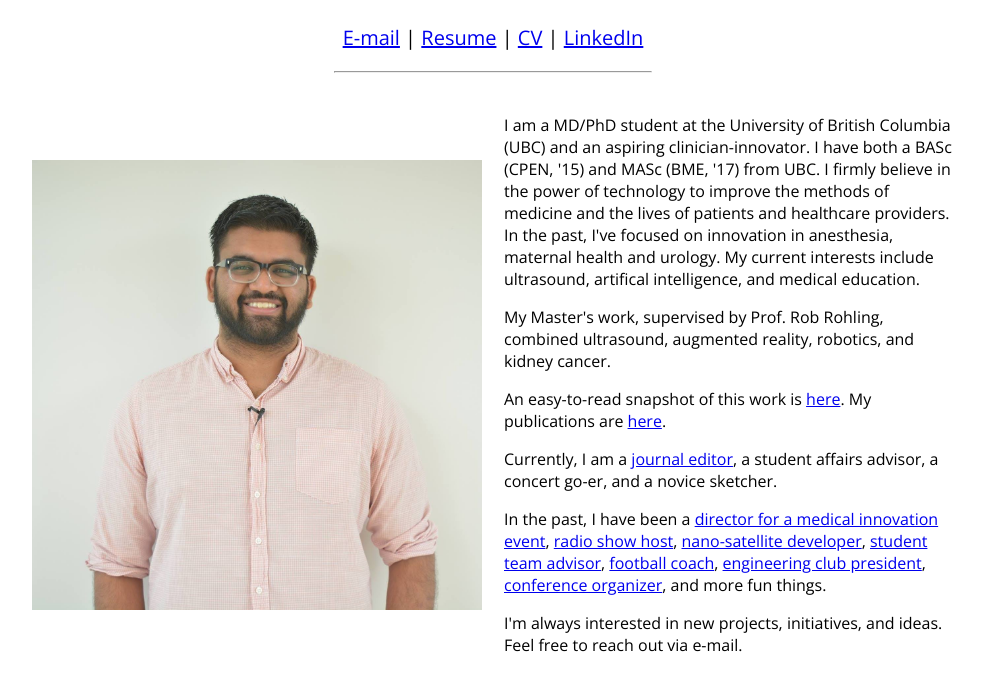
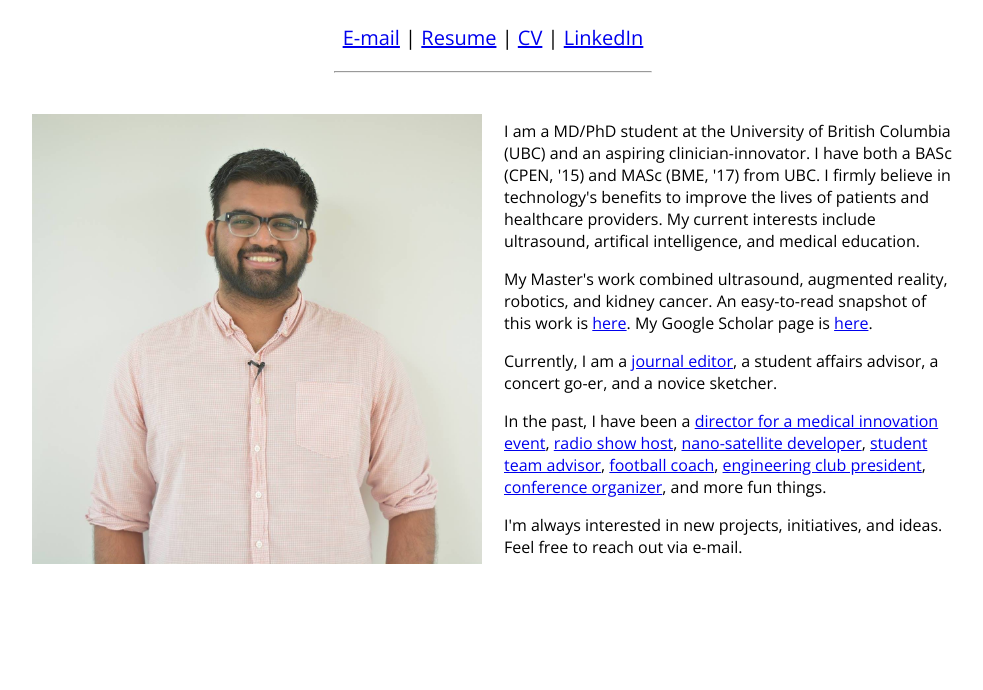
Before and after one commit to rsingla92/rsingla92.github.io, a plain HTML site: page index.html in a window 1280 px wide. Shown: the part 66-756 px from the top of the page, without its empty margins (147-1130 px from the left). Drawn offline with nearby package versions, Linux system fonts and the light colour scheme.

Commit message:
Update index.html

```diff
--- a/index.html
+++ b/index.html
@@ -31,14 +31,13 @@
 	    <td width="10"> <img width="450" src="headshot.jpg"</td>
 	    <td width="450">I am a MD/PhD student at the University of British
 		    Columbia (UBC) and an aspiring clinician-innovator. I have both a BASc (CPEN, '15) and MASc (BME, '17) from UBC.
-		    I firmly believe in the power of technology to improve the methods of medicine and the lives of patients and healthcare providers.
+		    I firmly believe in technology's benefits to improve the lives of patients and healthcare providers.
 
-		    In the past, I've focused on innovation in anesthesia, maternal health and urology. My current interests include ultrasound, artifical intelligence, and medical education.
+		    My current interests include ultrasound, artifical intelligence, and medical education.
 
-    	    <p> My Master's work, supervised by Prof. Rob Rohling, combined ultrasound, augmented reality, robotics, and kidney cancer.
-	   <p>An easy-to-read snapshot of this work is
+    	    <p> My Master's work combined ultrasound, augmented reality, robotics, and kidney cancer. An easy-to-read snapshot of this work is
 		<a href="http://stories.innovation.ubc.ca/augmented-reality-in-minimally-invasive-surgery/" target="_blank">
-		here</a>. My publications are
+			here</a>. My Google Scholar page is
 		<a href="https://scholar.google.ca/citations?user=YslDOD8AAAAJ&hl=en&oi=sra" target="_blank">here</a>.
 	    </p>
 	    <p> Currently, I am a <a target="_blank" href="https://ubcmj.med.ubc.ca/about/our-team/">journal editor</a>,
```
